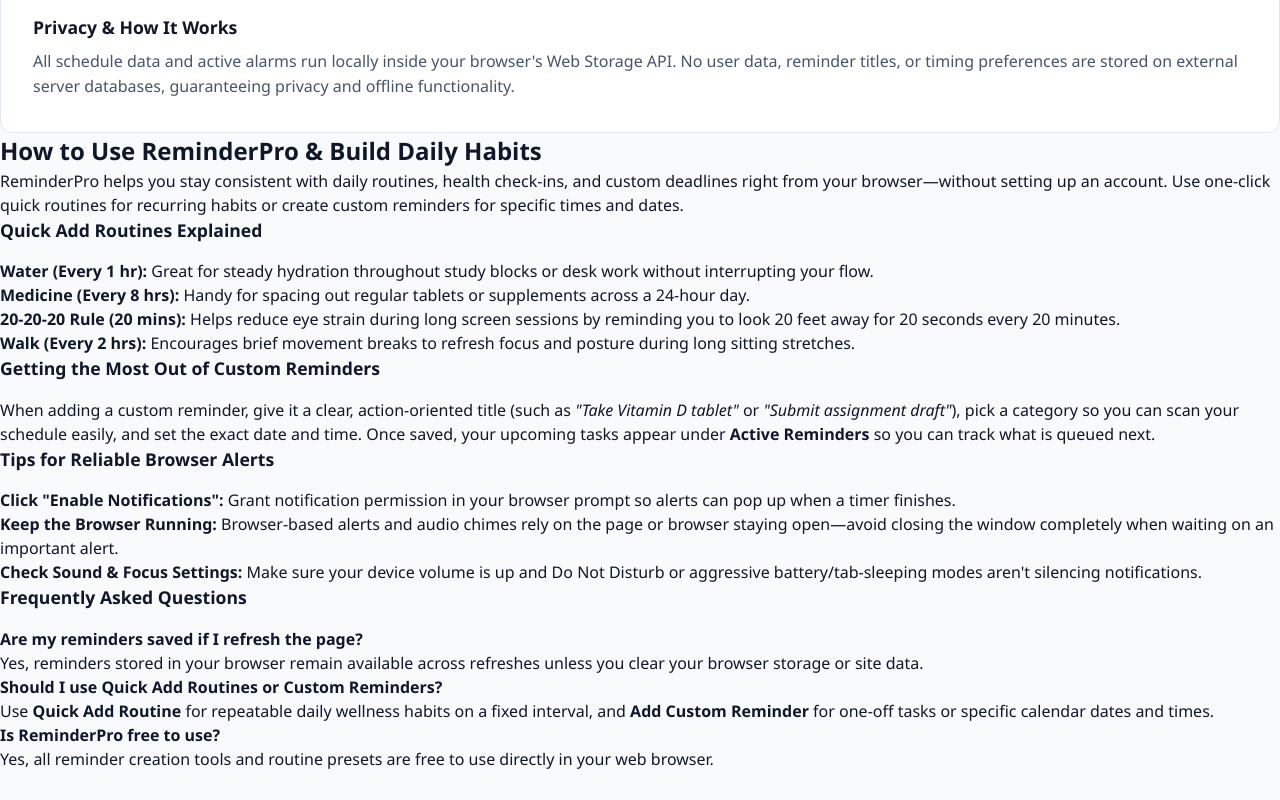
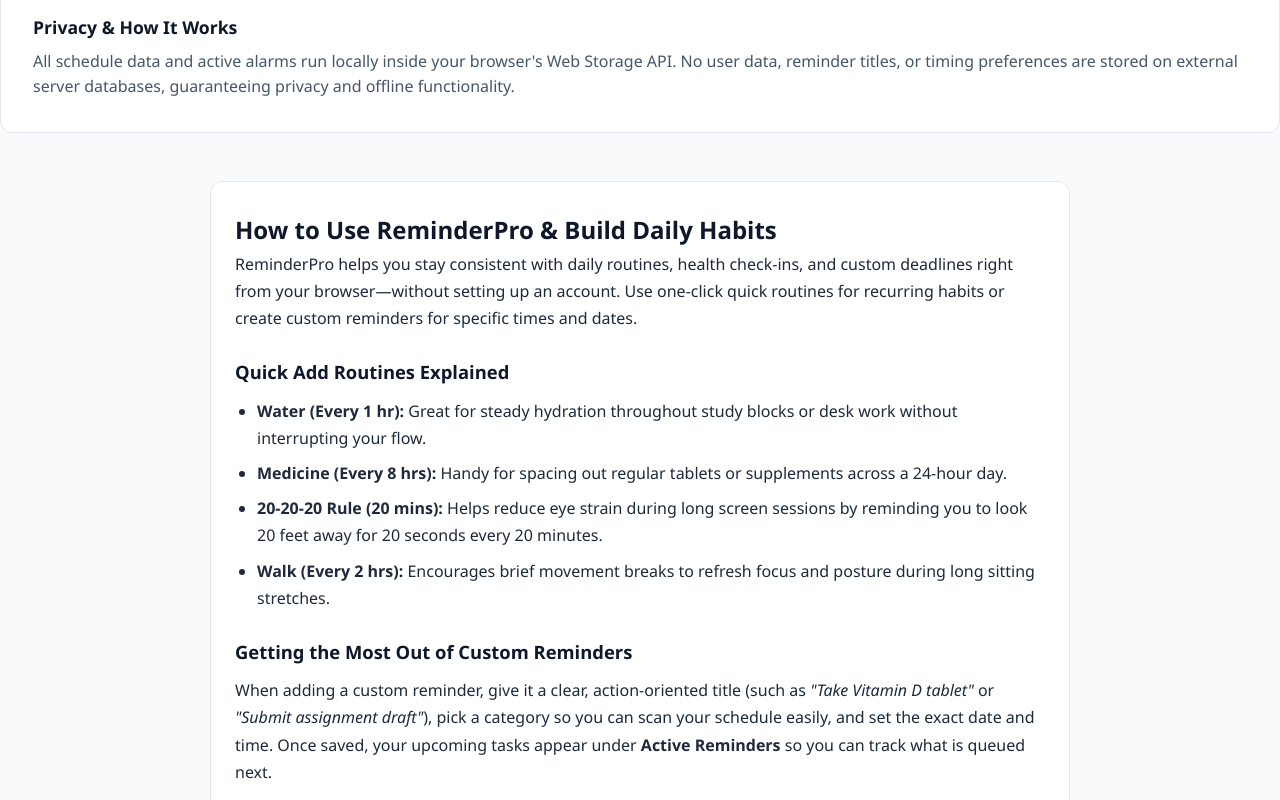
Before and after one commit to niru07-07/reminder-web, a plain HTML site: page index.html in a window 1280 px wide. Shown: the part 1240-2040 px from the top of the page. Drawn offline with Linux system fonts and the light colour scheme; a script that the page names is missing.

Commit message:
Add styles for guide and FAQ sections

```diff
--- a/style.css
+++ b/style.css
@@ -277,3 +277,62 @@ input:focus, select:focus {
   color: #64748b;
   font-size: 0.85rem;
 }
+
+.guide-section {
+  max-width: 860px;
+  margin: 48px auto 24px;
+  padding: 28px 24px;
+  background: #ffffff;
+  border: 1px solid #e2e8f0;
+  border-radius: 12px;
+  line-height: 1.7;
+  color: #1e293b;
+}
+
+.guide-section h2 {
+  margin-top: 0;
+  font-size: 1.5rem;
+  color: #0f172a;
+}
+
+.guide-section h3 {
+  margin-top: 24px;
+  margin-bottom: 10px;
+  font-size: 1.15rem;
+  color: #0f172a;
+}
+
+.guide-section ul,
+.guide-section ol {
+  padding-left: 22px;
+  margin: 8px 0 16px;
+}
+
+.guide-section li {
+  margin-bottom: 8px;
+}
+
+.faq-item {
+  margin-top: 14px;
+  padding-top: 12px;
+  border-top: 1px solid #f1f5f9;
+}
+
+.faq-item h4 {
+  margin: 0 0 6px;
+  font-size: 1rem;
+  color: #0f172a;
+}
+
+.faq-item p {
+  margin: 0;
+  color: #475569;
+  font-size: 0.95rem;
+}
+
+@media (max-width: 600px) {
+  .guide-section {
+    margin: 32px 12px 16px;
+    padding: 20px 16px;
+  }
+}
```
